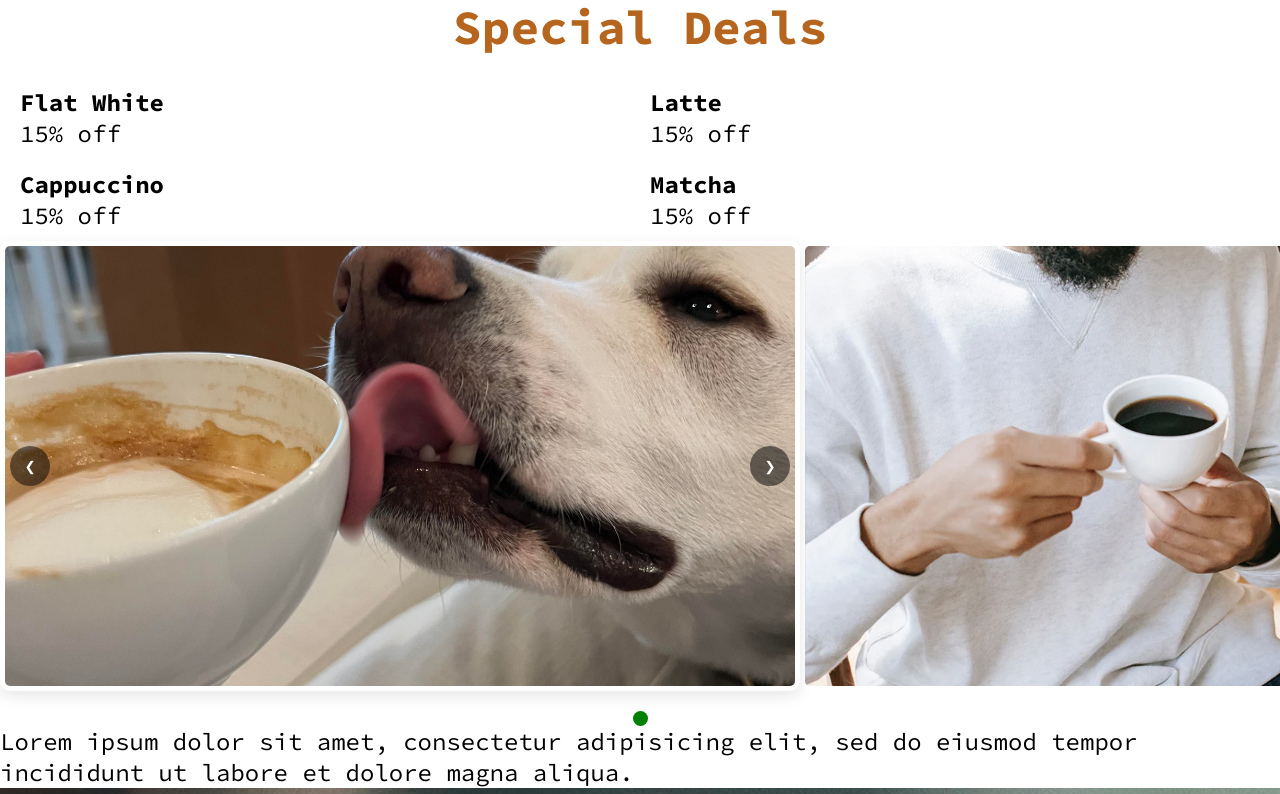
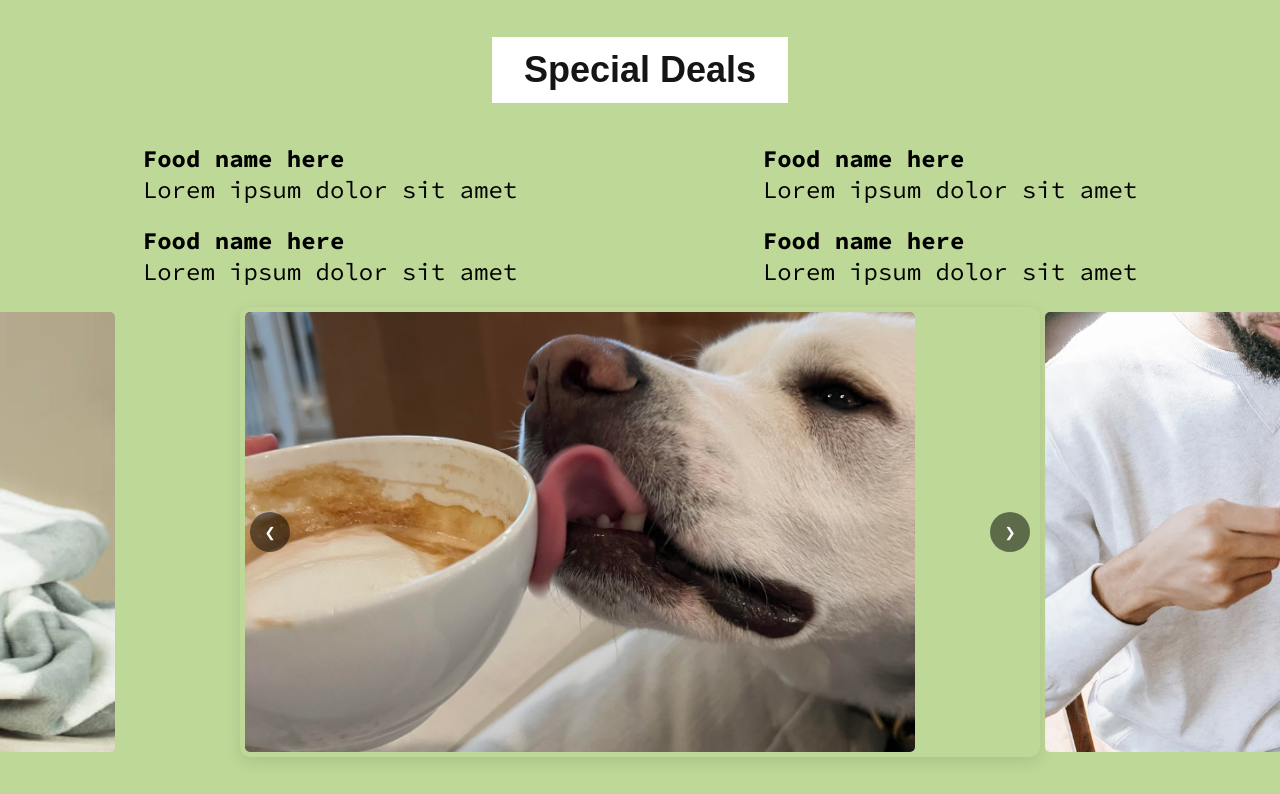
Before and after one commit to RM314/Coffeeproject_SD71, a plain HTML site: page index.html in a window 1280 px wide. Shown: the part 506-1300 px from the top of the page. Drawn offline with Linux system fonts and the light colour scheme.

Commit message:
Added/modified CSS stylesheet for feature Deals in feature branch

```diff
--- a/index.html
+++ b/index.html
@@ -47,25 +47,25 @@
         </section>
         <!-- Special Deals -->
         <section class="special-deals">
-            <div class="deals-backgrounFd">
+            <div class="deals-background">
                 <h2 class="special-deals-title">Special Deals</h2>
 
                 <div class="featured-deals-container">
                     <div class="item">
-                        <p>Flat White</p>
-                        <p>15% off</p>
+                        <p>Food name here</p>
+                        <p>Lorem ipsum dolor sit amet</p>
                     </div>
                     <div class="item">
-                        <p>Latte</p>
-                        <p>15% off</p>
+                        <p>Food name here</p>
+                        <p>Lorem ipsum dolor sit amet</p>
                     </div>
                     <div class="item">
-                        <p>Cappuccino</p>
-                        <p>15% off</p>
+                        <p>Food name here</p>
+                        <p>Lorem ipsum dolor sit amet</p>
                     </div>
                     <div class="item">
-                        <p>Matcha</p>
-                        <p>15% off</p>
+                        <p>Food name here</p>
+                        <p>Lorem ipsum dolor sit amet</p>
                     </div>
                 </div>
 
@@ -96,9 +96,6 @@
                     <span class="deal-dot" data-slide="1"></span>
                     <span class="deal-dot" data-slide="2"></span>
                 </div>
-
-                <p>Lorem ipsum dolor sit amet, consectetur adipisicing elit, sed do eiusmod tempor incididunt ut labore
-                    et dolore magna aliqua.</p>
 
                 <script src="src/deals-slide-script.js"></script>
             </div> <!-- deals background -->
--- a/style.css
+++ b/style.css
@@ -10,14 +10,17 @@ body {
 }
 
 /* General section styling */
+
+/* Special Deals */
+
 .featured-deals-container {
   position: relative;
   width: 100%;
   display: grid;
   grid-template-columns: 1fr 1fr;
   align-items: center;
-  justify-items: left;
-  padding: 10px 20px;
+  justify-items: center;
+  padding: 20px 30px;
   gap: 20px;
 }
 
@@ -29,12 +32,12 @@ p:first-child {
 .deals-background {
   width: 100%;
   height: 100%;
-  /* Sets to fill the available space */
   position: relative;
   display: flex;
   flex-direction: column;
   justify-content: center;
   align-items: center;
+  background-color: #bed898;
 }
 
 
@@ -42,18 +45,27 @@ p:first-child {
 .special-deals-title {
   text-align: center;
   margin-bottom: 20px;
-  font-size: 2em;
-  color: #b5651d;
+  margin-top: 40px;
+  font-family: StardosStencil, sans-serif;
+  font-weight: bold;
+  font-size: 1.5em;
+  color: #151515;
+  display: inline-block;
+  background: #fff;
+  border: 2px solid #fdfdfd;
+  padding: 10px 30px;
 }
 
 /* Main container for the slider - this holds the images and navigation buttons */
 .deals-slider-container {
   position: relative;
-  width: 80%;
+  width: 100%;
   max-width: 800px;
+  margin-bottom: 30px;
   overflow: visible;
   border-radius: 10px;
   box-shadow: 0 5px 15px rgba(0, 0, 0, 0.1);
+  gap: 40px;
 }
 
 /* Flexbox container that holds all the slides */
@@ -69,32 +81,39 @@ p:first-child {
 }
 
 .slide img {
-  width: 100%; height: 100%;
+  width: 85%;
+  height: 100%;
   object-fit: cover;
   border-radius: 10px;
   padding: 5px;
+
 }
 
 /* Common styling for both previous and next navigation buttons */
-.deal-button-prev, .deal-button-next {
+
+.deal-button-prev,
+.deal-button-next {
   position: absolute;
   top: 50%;
   transform: translateY(-50%);
 
   background-color: rgba(0, 0, 0, 0.5);
   color: white;
-  border: none; /* Remove default button borders */
+  border: none;
 
-  width: 40px; height: 40px;
+  /* Remove default button borders */
+
+  width: 40px;
+  height: 40px;
   cursor: pointer;
   z-index: 1;
+
   border-radius: 50%;
-
   transition: background-color 0.3s ease;
-
   display: flex;
   justify-content: center;
-  align-items: center; /* icons centering */
+  align-items: center;
+  /* icons centering */
 }
 
 /* Positioning the previous button to the left */
@@ -112,10 +131,12 @@ p:first-child {
 /* Container for the dot indicators below the slider */
 .deal-dots-container {
   margin-top: 20px;
+
   /* Space above the dots */
   display: flex;
   justify-content: center;
   align-items: center;
+  margin-bottom: 40px;
 }
 
 /* Common styling for each individual dot */
@@ -124,7 +145,8 @@ p:first-child {
   width: 15px;
   margin: 0 5px;
   background-color: rgba(255, 255, 255, 0.5);
-  border-radius: 50%; /* Makes the dots round */
+  border-radius: 50%;
+  /* Makes the dots round */
   display: inline-block;
   cursor: pointer;
 }
@@ -133,3 +155,5 @@ p:first-child {
 .deal-dot.active {
   background-color: green;
 }
+
+/* Special Deals */
```
